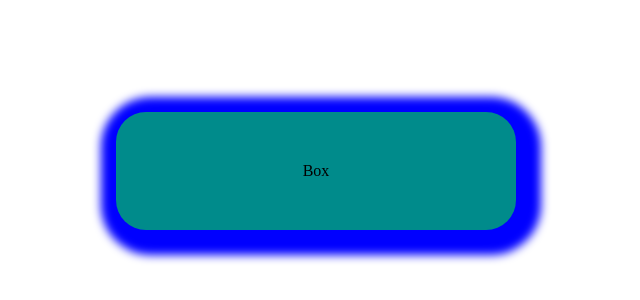
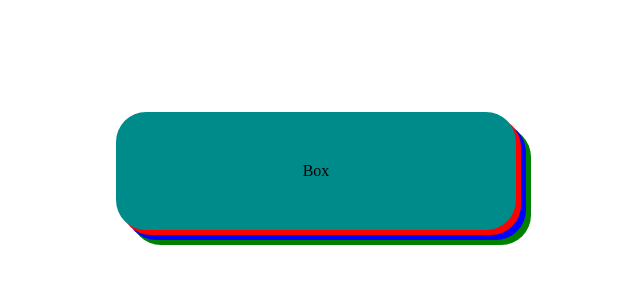
Before and after one commit to Antazx/css-things, a plain HTML site: page 15 - box-shadow/index.html in a window 1280 px wide. Shown: the part 188-488 px from the top of the page, without its empty margins (324-964 px from the left). Drawn offline with Linux system fonts and the light colour scheme.

Commit message:
Box shadow II

```diff
--- a/15 - box-shadow/css/styles.css
+++ b/15 - box-shadow/css/styles.css
@@ -9,5 +9,7 @@
     text-align: center;
     margin: 300px auto;
     border-radius: 30px;
-    box-shadow: 5px 5px 10px 20px blue;
+    /* box-shadow: 5px 5px 10px 20px blue; */
+    /* box-shadow: inset -5px -5px 10px 0; */
+    box-shadow: 5px 5px red, 10px 10px blue, 15px 15px green;
 }
```
